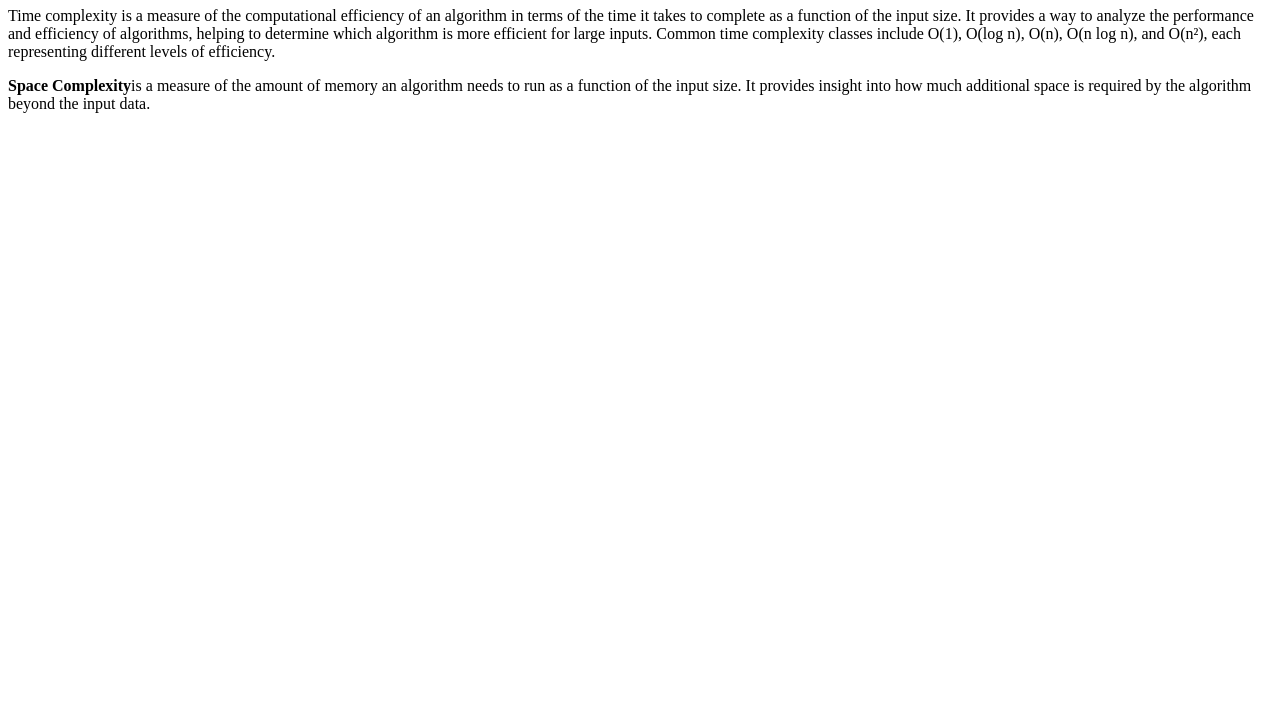
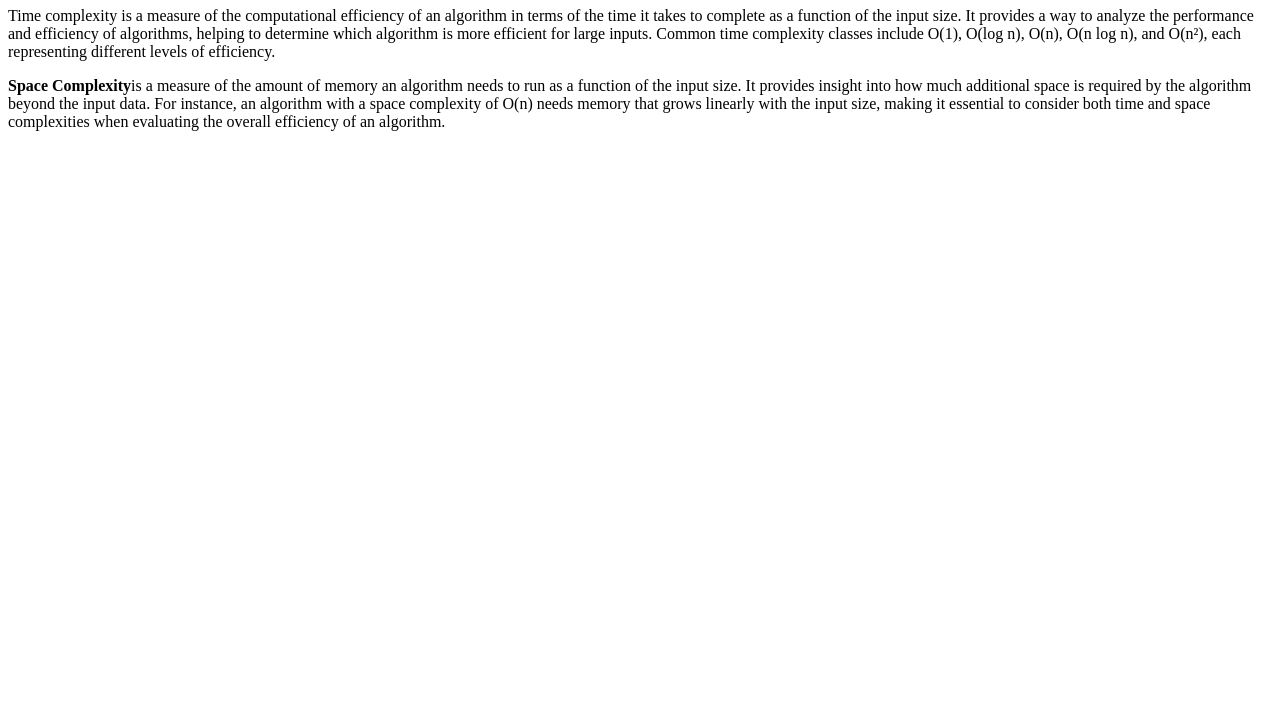
Before and after one commit to acciojob/time-and-space-complexity-DurgeshBairagi, a website: page main.html in a window 1280 px wide. Shown: the part 73-800 px from the top of the page. Drawn offline with Linux system fonts and the light colour scheme.

Commit message:
created a submission

```diff
--- a/main.html
+++ b/main.html
@@ -9,7 +9,7 @@
 <body>
 	<h1>Time Complexity and Space Complexity</h1>
 	<p>Time complexity is a measure of the computational efficiency of an algorithm in terms of the time it takes to complete as a function of the input size. It provides a way to analyze the performance and efficiency of algorithms, helping to determine which algorithm is more efficient for large inputs. Common time complexity classes include O(1), O(log n), O(n), O(n log n), and O(n²), each representing different levels of efficiency. </p>
-	<p><b>Space Complexity</b>is a measure of the amount of memory an algorithm needs to run as a function of the input size. It provides insight into how much additional space is required by the algorithm beyond the input data.</p>
+	<p><b>Space Complexity</b>is a measure of the amount of memory an algorithm needs to run as a function of the input size. It provides insight into how much additional space is required by the algorithm beyond the input data. For instance, an algorithm with a space complexity of O(n) needs memory that grows linearly with the input size, making it essential to consider both time and space complexities when evaluating the overall efficiency of an algorithm.</p>
 	<script type="text/javascript" src="./script.js">
 </script>
 
```
